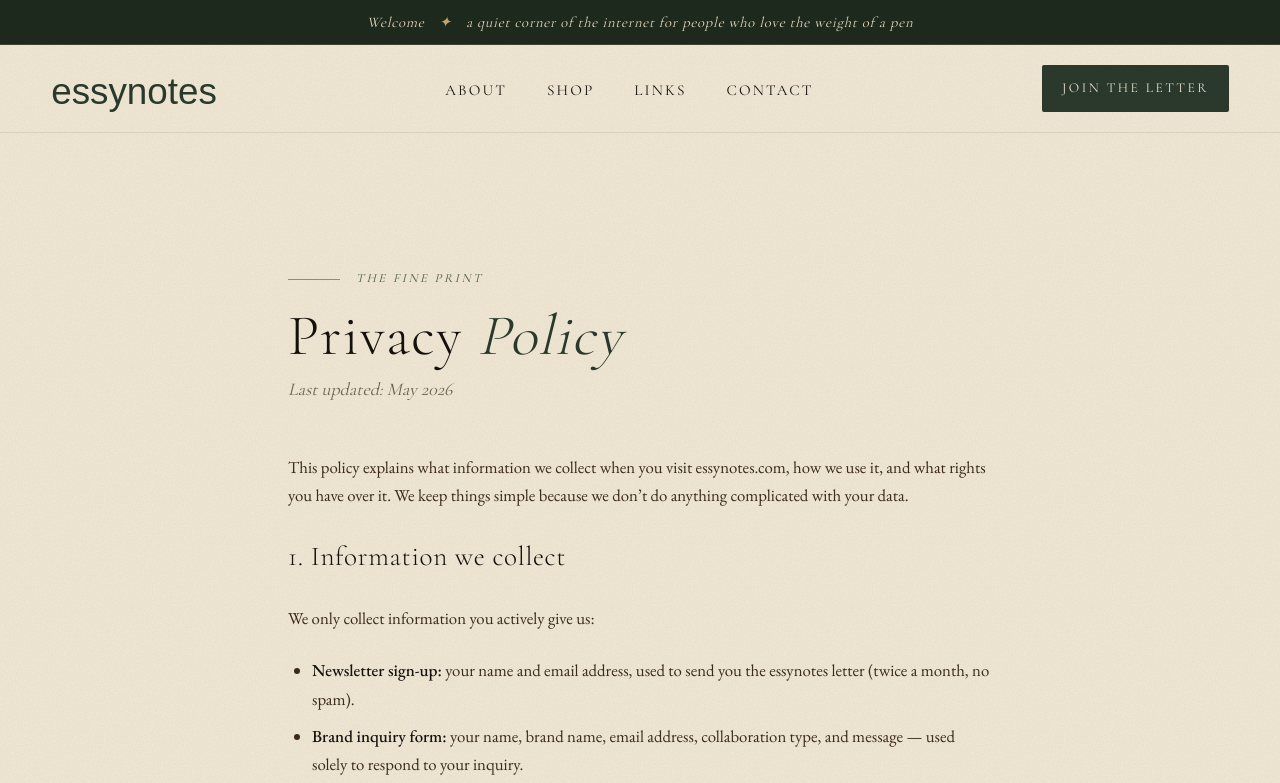
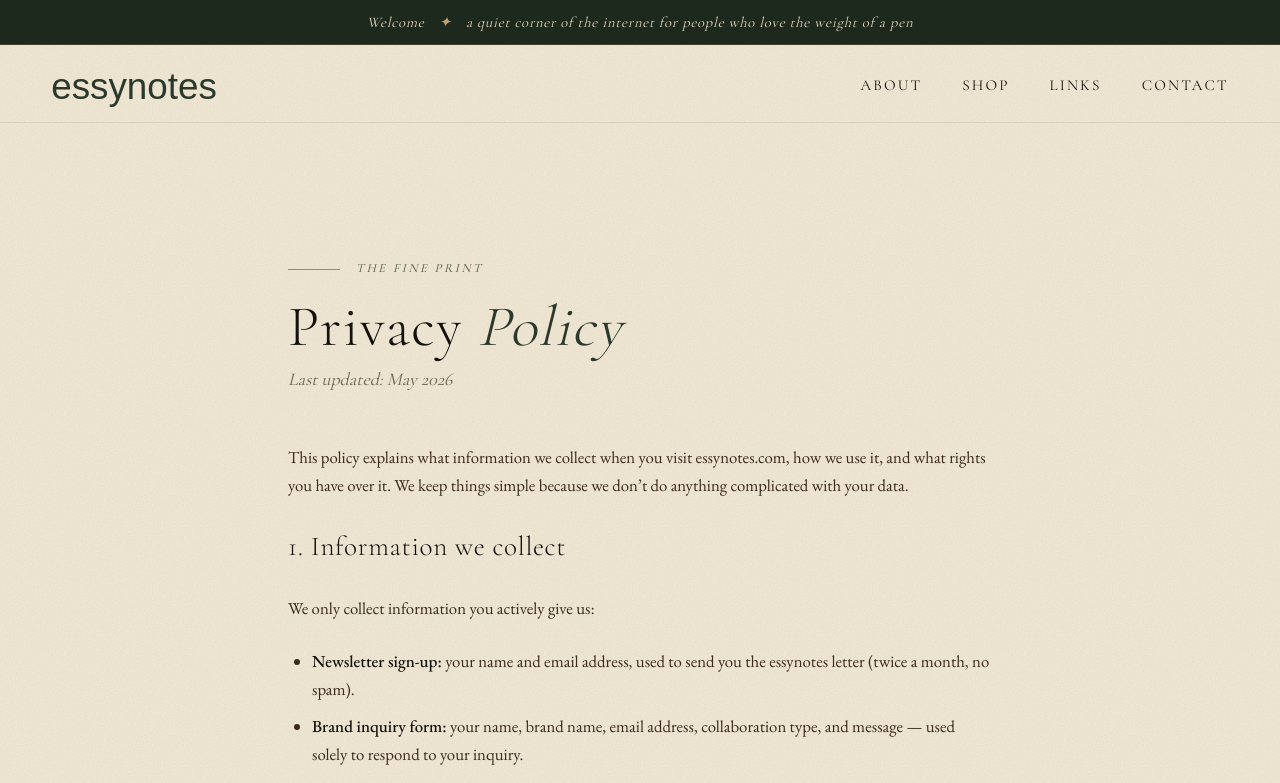
Before and after one commit to timoteip/essynotes, a Next.js app: page /privacy in a window 1280 px wide. Shown: the top 783 px of the page. Built offline with nearby package versions, Linux system fonts and the light colour scheme; a web font is replaced by a local one.

Commit message:
Hide 'Join the Letter' nav buttons while newsletter is temporarily disabled

```diff
--- a/components/Nav.tsx
+++ b/components/Nav.tsx
@@ -47,12 +47,7 @@ export default function Nav() {
           ))}
         </ul>
 
-        <Link
-          href="/#newsletter"
-          className="hidden md:inline-block font-display text-ivory bg-forest px-5 py-3 text-[0.85rem] tracking-[0.18em] uppercase rounded-sm transition-all hover:bg-ink hover:-translate-y-0.5"
-        >
-          Join the Letter
-        </Link>
+        {/* Join the Letter button hidden while newsletter is temporarily disabled */}
 
         <button
           className="md:hidden text-forest text-[1.8rem] leading-none px-1"
@@ -76,13 +71,7 @@ export default function Nav() {
               {l.label}
             </Link>
           ))}
-          <Link
-            href="/#newsletter"
-            onClick={() => setIsOpen(false)}
-            className="mt-4 font-display text-ivory bg-forest px-5 py-3 text-[0.85rem] tracking-[0.18em] uppercase rounded-sm text-center transition-all hover:bg-ink"
-          >
-            Join the Letter
-          </Link>
+          {/* Join the Letter button hidden while newsletter is temporarily disabled */}
         </div>
       )}
     </nav>
```
